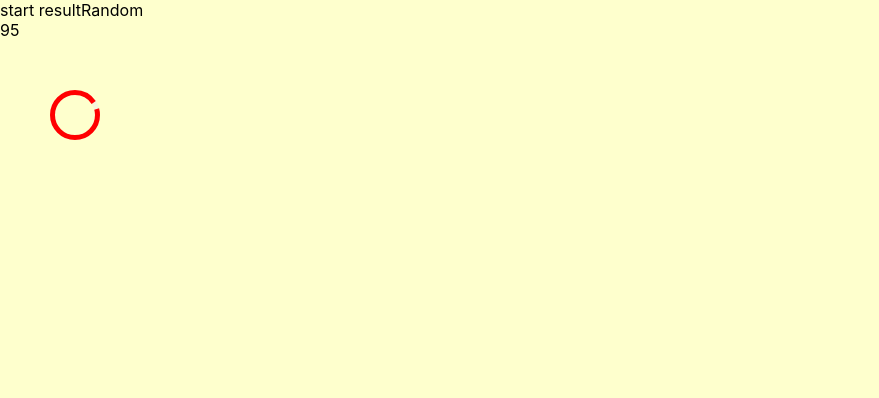
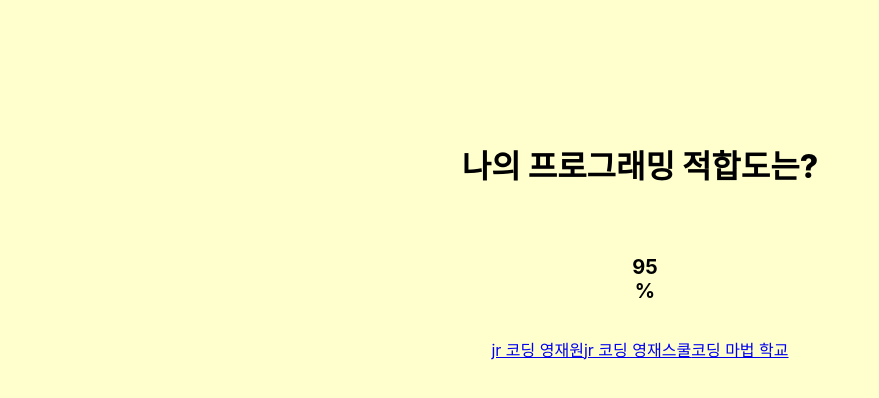
Before and after one commit to kimitt/Doosimi-Test, a React (Create React App) app: page /result in a window 1280 px wide. Shown: the top 398 px of the page, without its empty margins (0-879 px from the left). Built offline with nearby package versions, Linux system fonts and the light colour scheme.

Commit message:
fix: 프로그래밍 적합도 component 수정

```diff
--- /dev/null
+++ b/src/components/Adult.js
@@ -0,0 +1,13 @@
+import React from 'react';
+import { Link } from 'react-router-dom';
+
+const Adult = () => {
+  return (
+    <div>
+      <Link to="https://lifehacking.co.kr">라이프해킹스쿨</Link>
+      <Link to="https://ozcodingschool.com">오크코딩스쿨</Link>
+    </div>
+  );
+};
+
+export default Adult;
--- /dev/null
+++ b/src/components/Child.js
@@ -0,0 +1,14 @@
+import React from 'react';
+import { Link } from 'react-router-dom';
+
+const Child = () => {
+  return (
+    <div>
+      <Link to="https://jrcodingac.kr">jr 코딩 영재원</Link>
+      <Link to="http://jrcodingschool.kr">jr 코딩 영재스쿨</Link>
+      <Link to="http://www.magicoding.io">코딩 마법 학교</Link>
+    </div>
+  );
+};
+
+export default Child;
--- a/src/components/ResultScore.js
+++ b/src/components/ResultScore.js
@@ -21,11 +21,32 @@ const ResultScore = ({ resultType }) => {
 
   return (
     <div>
-      <div>start resultRandom</div>
-      <div>{scoreResult}</div>
-      <div style={{ marginTop: '50px', marginLeft: '50px' }}>
-        <div style={{ width: '50px', height: '50px' }}>
-          <svg viewBox="0 0 200 200">
+      <div
+        style={{
+          marginTop: '100px',
+          padding: '20px 0',
+        }}
+      >
+        <h1
+          style={{
+            marginBottom: '30px',
+            fontWeight: '800',
+          }}
+        >
+          나의 프로그래밍 적합도는?
+        </h1>
+        <div>
+          <div
+            style={{
+              width: '100px',
+              height: '100px',
+              position: 'relative',
+            }}
+          >
+            <svg
+              viewBox="0 0 200 200"
+              style={{ position: 'absolute', left: '200px' }}
+            >
               <circle
                 cx="100"
                 cy="100"
@@ -39,7 +60,7 @@ const ResultScore = ({ resultType }) => {
                 cy="100"
                 r="90"
                 fill="none"
-              stroke="red"
+                stroke="black"
                 strokeWidth="20"
                 strokeDasharray={`${2 * Math.PI * 90 * calcScoreResult} ${
                   2 * Math.PI * 90 * (1 - calcScoreResult)
@@ -47,6 +68,20 @@ const ResultScore = ({ resultType }) => {
                 strokeDashoffset={2 * Math.PI * 90 * (1 - calcScoreResult)}
               />
             </svg>
+            <div
+              style={{
+                position: 'absolute',
+                top: '38px',
+                left: '230px',
+                zIndex: '-2',
+                width: '50px',
+                fontSize: '20px',
+                fontWeight: '700',
+              }}
+            >
+              {scoreResult} %
+            </div>
+          </div>
         </div>
       </div>
     </div>
--- a/src/pages/Result.js
+++ b/src/pages/Result.js
@@ -1,13 +1,20 @@
 import React from 'react';
 import ResultScore from '../components/ResultScore';
+import Child from '../components/Child';
+import Adult from '../components/Adult';
 
 function Result() {
-  let resultAge = 1;
+  let resultAge = 0;
+  let ageChecker = true; // 유아(0)인 경우 true
   let resultType = 'A';
+  if (resultAge !== 0) {
+    ageChecker = false;
+  }
 
   return (
-    <div>
+    <div style={{ width: '500px', margin: '0 auto', textAlign: 'center' }}>
       <ResultScore resultType={resultType} />
+      {ageChecker ? <Child /> : <Adult />}
     </div>
   );
 }
```
Lines whose indentation alone changed are shown as unchanged.
